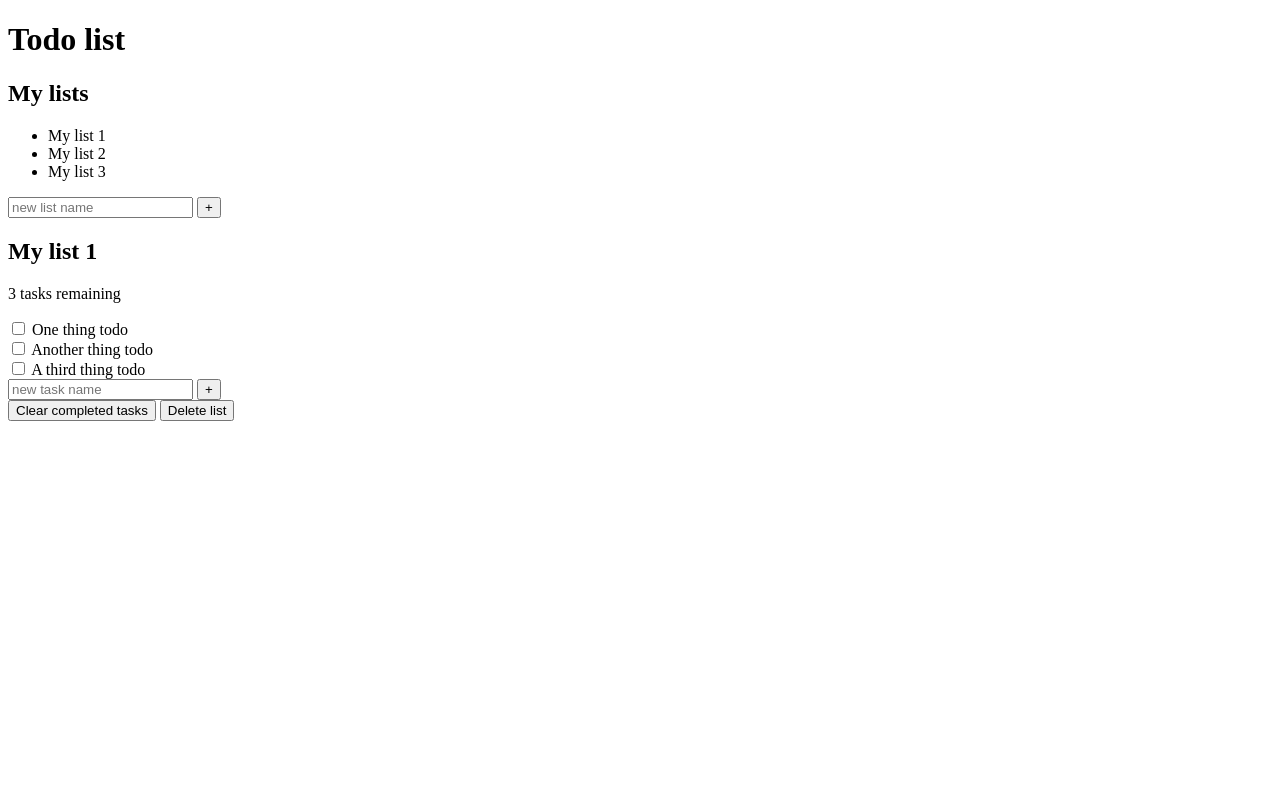
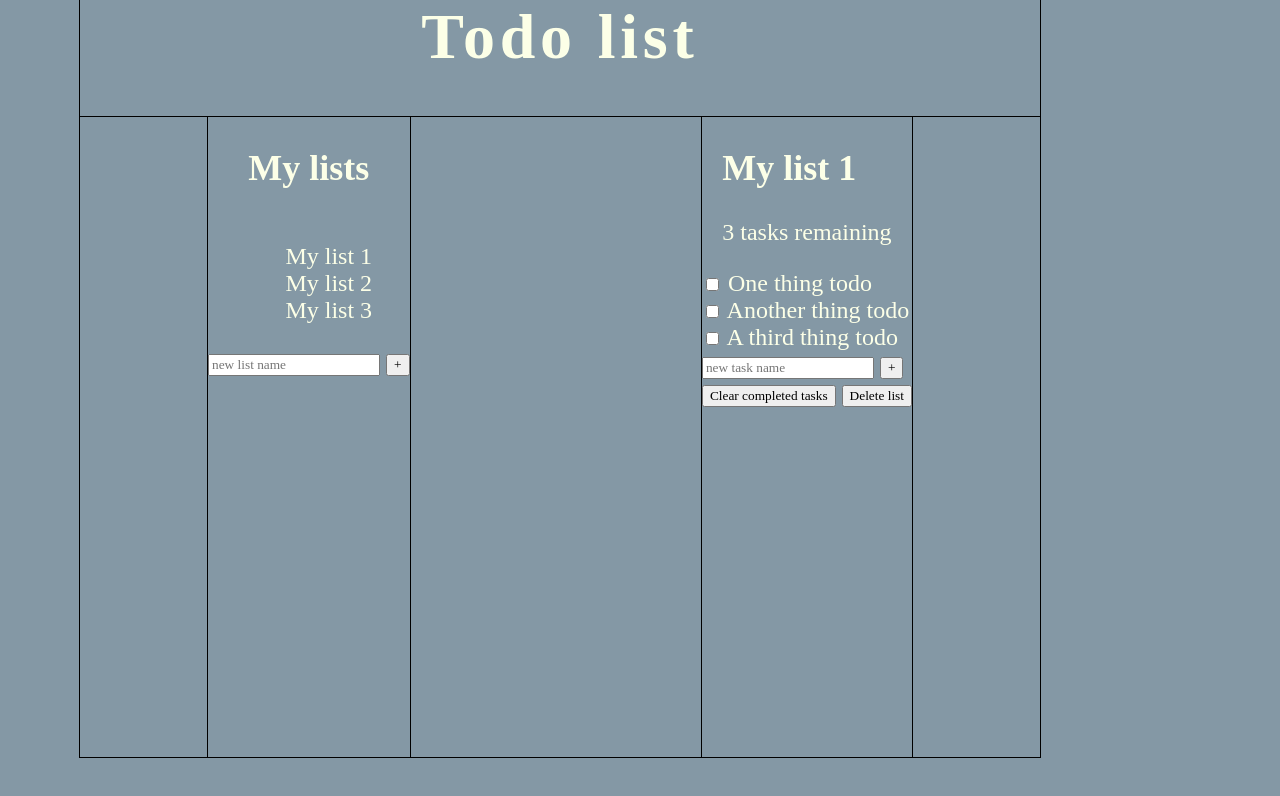
Before and after one commit to fanderssondev/todo-list, a website built with Vite: page todo-list/index.html in a window 1280 px wide. Built offline with nearby package versions, Linux system fonts and the light colour scheme.

Commit message:
Started styling

```diff
--- a/todo-list/index.html
+++ b/todo-list/index.html
@@ -4,6 +4,7 @@
     <meta charset="UTF-8" />
     <link rel="icon" type="image/svg+xml" href="/vite.svg" />
     <meta name="viewport" content="width=device-width, initial-scale=1.0" />
+    <link rel="stylesheet" href="style.css" />
     <title>Todo list</title>
   </head>
   <body>
@@ -11,9 +12,9 @@
     <main>
       <div class="container">
         <h1 class="title">Todo list</h1>
-
+        <div class="list-container">
           <!-- My lists -->
-        <div class="all-lists">
+          <div class="all-tasks list-style">
             <h2 class="task-list-title">My lists</h2>
             <ul class="task-list">
               <li class="list-name active-list">My list 1</li>
@@ -36,7 +37,7 @@
           <!-- Todo list -------------------------------------------------------------->
 
           <!-- Todo list header -->
-        <div class="todo-list">
+          <div class="todo-list list-style">
             <div class="todo-header">
               <h2 class="list-title">My list 1</h2>
               <p class="task-count">3 tasks remaining</p>
@@ -84,7 +85,9 @@
                     placeholder="new task name"
                     aria-label="new task name"
                   />
-                <button class="btn task" aria-label="create new task">+</button>
+                  <button class="btn task" aria-label="create new task">
+                    +
+                  </button>
                 </form>
               </div>
               <div class="delete-stuff">
@@ -94,6 +97,7 @@
             </div>
           </div>
         </div>
+      </div>
     </main>
     <script type="module" src="/script.js"></script>
   </body>
--- /dev/null
+++ b/todo-list/style.css
@@ -0,0 +1,64 @@
+:root {
+  /* https://colorhunt.co/palette/eb455ffcffe7bad7e92b3467 */
+  --clr-primary: #8498a5;
+  --clr-light: #fcffe7;
+  --clr-dark: #2b3467;
+  --clr-warning: #eb455f;
+}
+
+*,
+*::before,
+*::after {
+  font-family: inherit;
+  box-sizing: border-box;
+}
+
+body {
+  margin: 0;
+  font-family: serif;
+  font-weight: 300;
+  font-size: 1.5rem;
+  background-color: var(--clr-primary);
+  color: var(--clr-light);
+}
+
+.container {
+  max-width: 960px;
+  margin-inline: 10vh;
+  /* FIXME: */
+  outline: 1px solid black;
+}
+
+.list-container {
+  /* FIXME: */
+  outline: 1px solid black;
+  display: flex;
+  justify-content: space-between;
+  padding-inline: 10vw;
+  height: 80vh;
+}
+
+.title {
+  text-align: center;
+  font-size: 4rem;
+  letter-spacing: 0.3rem;
+  margin-top: 0;
+}
+
+.list-style {
+  /* FIXME: */
+  outline: 1px solid black;
+  display: flex;
+  flex-direction: column;
+  align-items: center;
+}
+
+.all-tasks {
+}
+
+.all-tasks li {
+  list-style: none;
+}
+
+.todo-list {
+}
```
Lines whose indentation alone changed are shown as unchanged.
